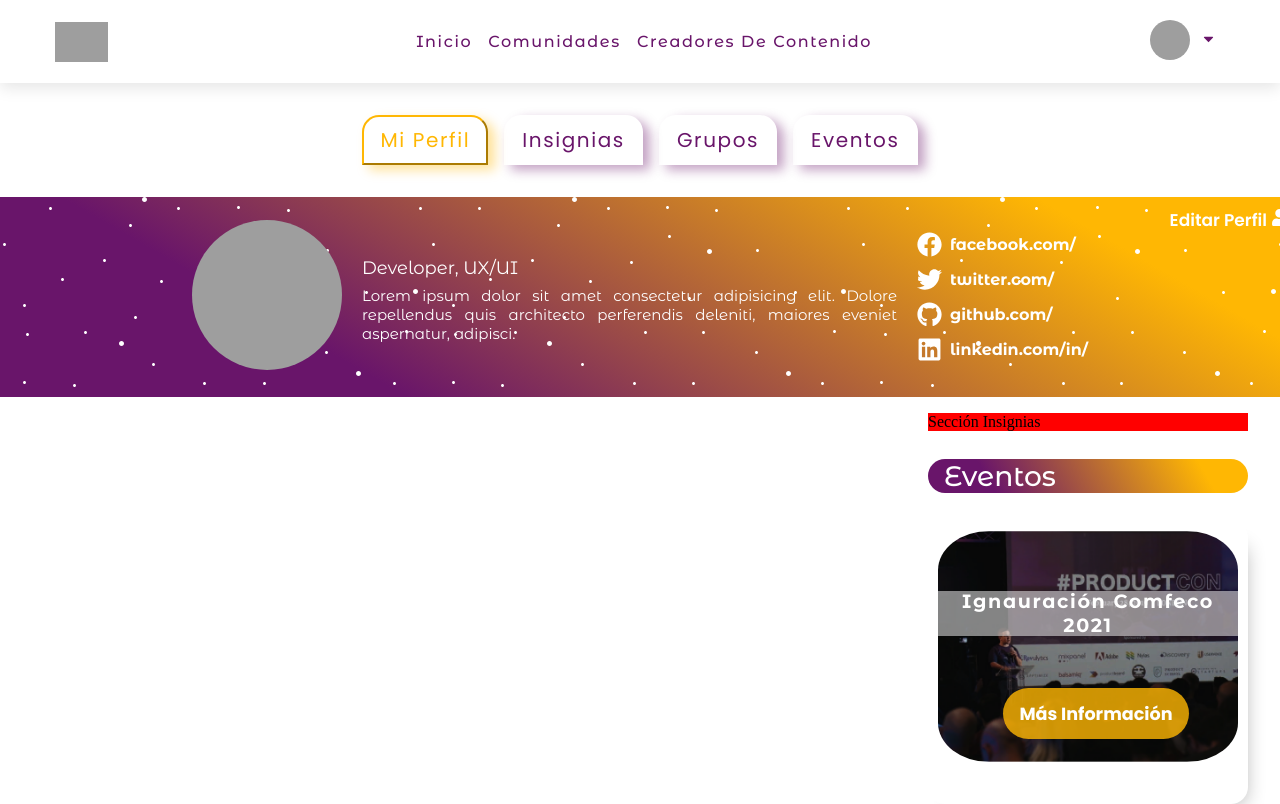
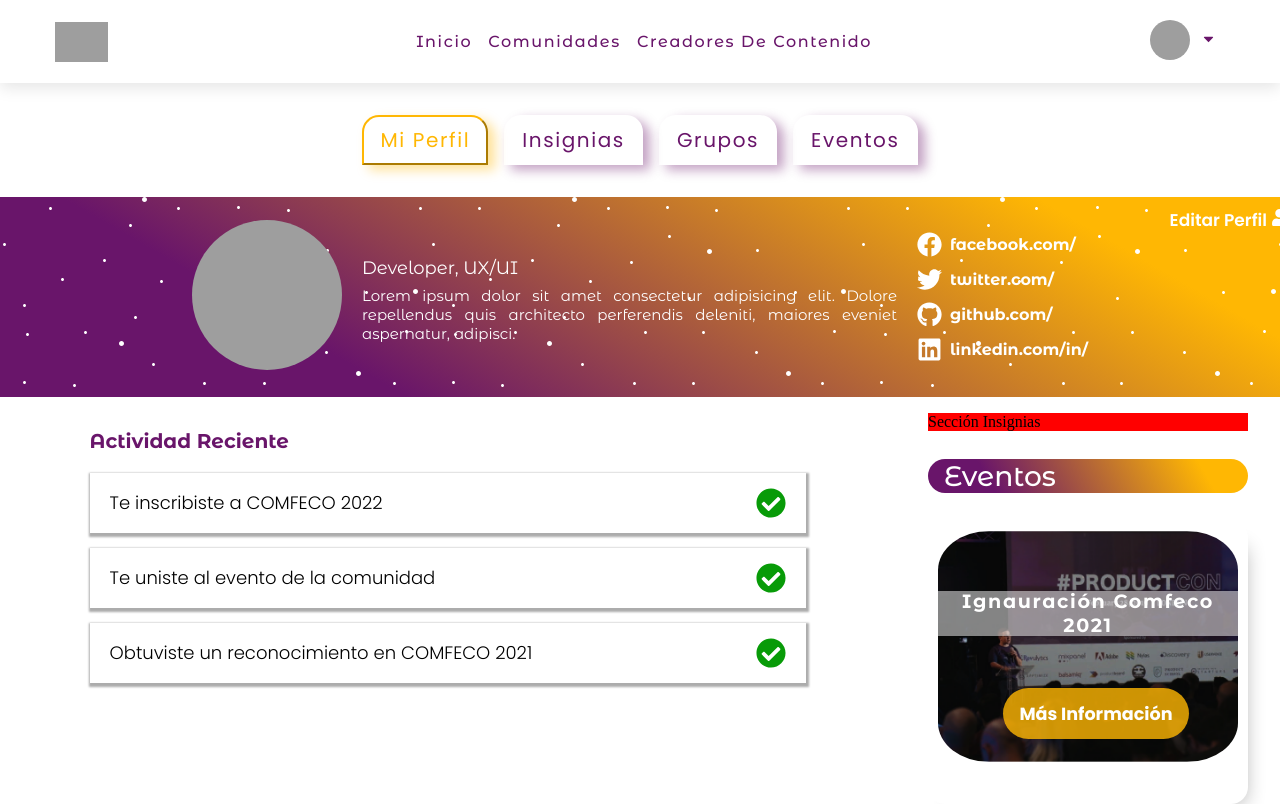
Before and after one commit to Comunidad-de-Programadores/team-react-16-comfeco, a React (Create React App) app: page /mi-perfil in a window 1280 px wide. Shown: the top 804 px of the page. Built offline with nearby package versions, Linux system fonts and the light colour scheme; grey boxes are pictures that could not be loaded; a web font is replaced by a local one; what reactfire would draw is missing.

Commit message:
feature: Recent activities finished. Close #37

```diff
--- a/src/assets/style/Vars.scss
+++ b/src/assets/style/Vars.scss
@@ -26,6 +26,8 @@ $gradient--v2: linear-gradient(60deg,
 $yellow-color: #FFB703;
 $purple-color: #69156A;
 $white-color: #fff;
+$green-color: #089b08;
+$gray-color: #acacac;
 $light-shadow-color: 0 5px 15px rgba(0, 0, 0, 0.1);
 $purple-shadow-color: 7px 5px 12px rgba(105, 21, 106, 0.4);
 $yellow-shadow-color: 7px 5px 12px rgba(255, 183, 3, 0.4);
--- /dev/null
+++ b/src/components/RecentActivities/ActivitiesList.jsx
@@ -0,0 +1,10 @@
+import { FaCheckCircle } from 'react-icons/fa'
+
+export const ActivitiesList = ({ activity }) => {
+    return (
+        <article className='activity-container'>
+            <p className='activity'>{activity.description}</p>
+            <FaCheckCircle />
+        </article>
+    )
+};
--- /dev/null
+++ b/src/components/RecentActivities/RecentActivities.jsx
@@ -0,0 +1,27 @@
+import React from 'react';
+import { ActivitiesList } from './ActivitiesList';
+
+import './RecentActivities.scss'
+
+export const RecentActivities = () => {
+    const recentActivities = [
+        { id: 1, description: 'Te inscribiste a COMFECO 2022' },
+        { id: 2, description: 'Te uniste al evento de la comunidad' },
+        { id: 3, description: 'Obtuviste un reconocimiento en COMFECO 2021' },
+    ];
+
+    return (
+        <>
+            <h2 className='recent-activity--title'>Actividad Reciente</h2>
+            {recentActivities.length === 0 ? (
+                <p>No hay actividades recientes</p>
+            ) : (
+                <div className='activities-list'>
+                    {recentActivities.map((activity) => (
+                            <ActivitiesList key={activity.id} activity={activity} />
+                    ))}
+                </div>
+            )}
+        </>
+    );
+};
--- /dev/null
+++ b/src/components/RecentActivities/RecentActivities.scss
@@ -0,0 +1,36 @@
+@import '../../assets/style/Vars.scss';
+
+.recent-activity--title {
+    color: $purple-color;
+    font-family: $title-font;
+    font-size: 20px;
+}
+
+.activities-list {
+    margin-top: 20px;
+}
+
+.activity-container {
+    align-items: center;
+    box-shadow: 1px 2px 2px 2px $gray-color;
+    display: flex;
+    justify-content: space-between;
+    margin-bottom: 15px;
+    padding: 15px 20px;
+
+    &:last-child {
+        margin-bottom: 0;
+    }
+
+    .activity {
+        font-family: $text-font;
+        font-size: 18px;
+        font-weight: lighter;
+        margin: 0;
+    }
+
+    & > svg {
+        color: $green-color;
+        font-size: 30px;
+    }
+}
--- a/src/components/TabsContainers/MyProfile/MyProfile.jsx
+++ b/src/components/TabsContainers/MyProfile/MyProfile.jsx
@@ -2,6 +2,7 @@ import React from "react";
 import "./MyProfile.scss";
 import ListEvents from "../../ListEvents/ListEvents";
 import { ProfileCard } from "../../ProfileCard/ProfileCard";
+import { RecentActivities } from "../../RecentActivities/RecentActivities";
 
 const MyProfile = () => {
   return (
@@ -15,7 +16,7 @@ const MyProfile = () => {
         <div className="myprofile--bottom">
           <div className="bottom--left">
             <div className="left--activity">
-              <p>Sección Actividad Reciente</p>
+              <RecentActivities />
             </div>
           </div>
           <div className="bottom--right">
--- a/src/components/TabsContainers/MyProfile/MyProfile.scss
+++ b/src/components/TabsContainers/MyProfile/MyProfile.scss
@@ -25,20 +25,17 @@
         display: flex;
         flex-direction: row;
         justify-content: center;
-        align-items: center;
 
         .bottom--left {
-            background-color: yellow;
             width: 70%;
 
             .left--activity {
-                background-color: tomato;
-                margin: 0 2rem;
+                width: 80%;
+                margin: 2rem auto 0;
             }
         }
 
         .bottom--right {
-            // background-color: purple;
             width: 30%;
 
             .right--insignias {
```
